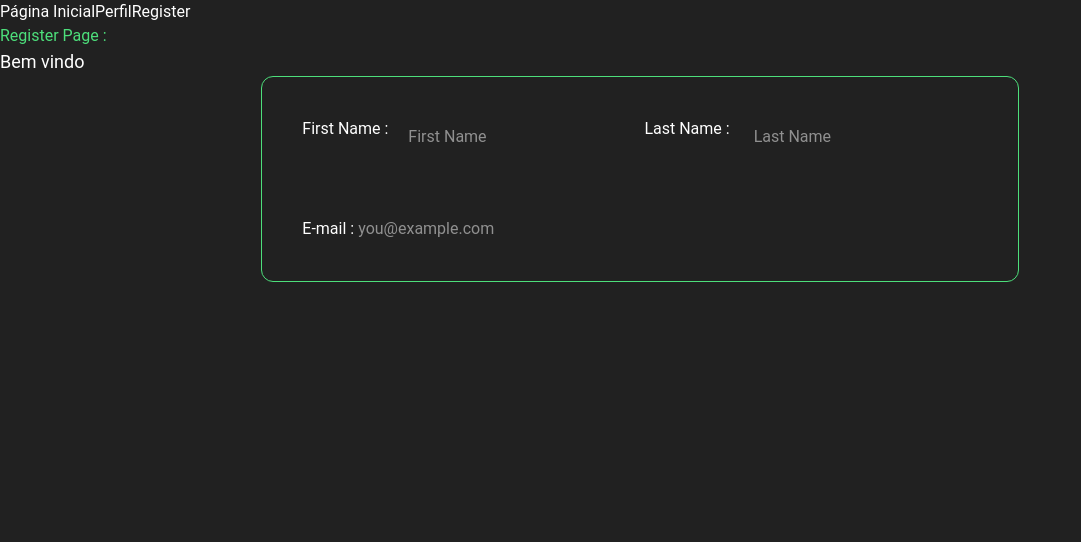
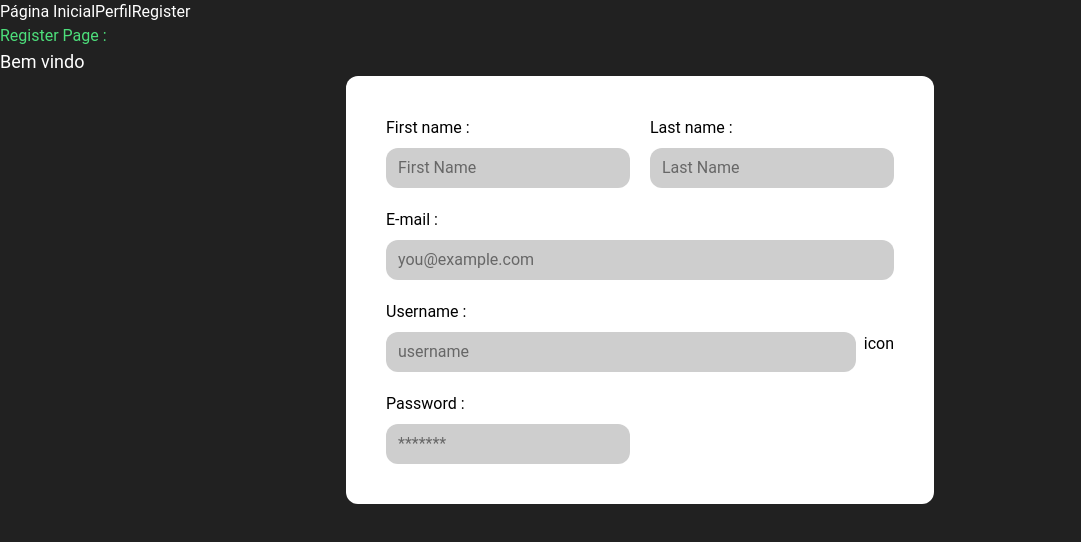
Before and after one commit to joaoliveira6704/pw1-fincance-tracker, a Vue app: page /register in a window 1280 px wide. Shown: the top 542 px of the page, without its empty margins (0-1081 px from the left). Built offline with nearby package versions, Linux system fonts and the light colour scheme.

Commit message:
feat-auth: created grid system for inputs and tested regex for password verification

```diff
--- a/main.css
+++ b/main.css
@@ -1,5 +1,5 @@
+@import url("https://fonts.googleapis.com/css2?family=Roboto:ital,wght@0,718;1,718&display=swap");
 @import "tailwindcss";
-@import url("https://fonts.googleapis.com/css2?family=Roboto:ital,wght@0,718;1,718&display=swap");
 
 :root {
   --primary-bg-color: #212121;
--- a/src/views/RegisterView.vue
+++ b/src/views/RegisterView.vue
@@ -1,12 +1,18 @@
 <script>
+import { useUsersStore } from "@/stores/usersStore";
 export default {
   data() {
     return {
       firstName: "",
       lastName: "",
+      password: "",
     };
   },
 };
+
+let text = "Visit W3Schools";
+let n = text.match(/4/i);
+console.log(n);
 </script>
 
 <template>
@@ -17,24 +23,25 @@ export default {
     <span class="text-stackrgreen-200">{{ firstName }} {{ lastName }}</span>
   </h1>
   <form
-    class="border m-auto border-stackrgreen-500 flex flex-col w-fit p-10 py-10 gap-y-15 rounded-xl"
+    class="m-auto bg-white text-black flex flex-col w-fit p-10 py-10 gap-y-15 rounded-xl"
   >
-    <div class="flex flex-row gap-x-5">
-      <div class="flex flex-row gap-x-2">
-        <label for="firstName">First Name :</label>
+    <div class="grid grid-cols-2 grid-rows-4 gap-x-5 gap-y-5">
+      <!-- grid setup -->
+      <div class="flex flex-col gap-y-2">
+        <label for="firstName">First name :</label>
         <input
-          class="bg-grey-100 rounded-xl px-1 py-2 focus:bg-[#9e9e9e]/50 focus:outline-none"
+          class="bg-[#9e9e9e]/50 rounded-xl px-3 py-2 hover:bg-[#C5C4CB]/50 focus:bg-[#C5C4CB]/50 focus:outline-none"
           name="firstName"
           type="text"
           v-model="firstName"
-          placeholder="  First Name"
+          placeholder="First Name"
           autocapitalize="on"
         />
       </div>
-
-      <label for="lastName">Last Name :</label>
+      <div class="flex flex-col gap-y-2">
+        <label for="lastName">Last name :</label>
         <input
-        class="bg-grey-100 rounded-sm px-1"
+          class="bg-[#9e9e9e]/50 rounded-xl px-3 py-2 hover:bg-[#C5C4CB]/50 focus:bg-[#C5C4CB]/50 focus:outline-none"
           name="lastName"
           type="text"
           v-model="lastName"
@@ -42,15 +49,40 @@ export default {
           autocapitalize="on"
         />
       </div>
-    <div>
+      <div class="flex flex-col gap-y-2 col-span-2">
         <label for="e-mail">E-mail :</label>
         <input
-        class="bg-grey-100 rounded-sm px-1"
+          class="bg-[#9e9e9e]/50 rounded-xl px-3 py-2 hover:bg-[#C5C4CB]/50 focus:bg-[#C5C4CB]/50 focus:outline-none"
           name="e-mail"
           type="text"
           placeholder="you@example.com"
           autocapitalize="on"
         />
+      </div>
+      <div class="flex flex-col gap-y-2 col-span-2">
+        <label for="username">Username :</label>
+        <div class="flex flex-row flex-justify-center gap-2">
+          <input
+            class="bg-[#9e9e9e]/50 rounded-xl px-3 py-2 hover:bg-[#C5C4CB]/50 focus:bg-[#C5C4CB]/50 focus:outline-none grow"
+            name="username"
+            type="text"
+            placeholder="username"
+            autocapitalize="on"
+          />
+          <p>icon</p>
+        </div>
+      </div>
+      <div class="flex flex-col gap-y-2">
+        <label for="password">Password :</label>
+        <input
+          class="bg-[#9e9e9e]/50 rounded-xl px-3 py-2 hover:bg-[#C5C4CB]/50 focus:bg-[#C5C4CB]/50 focus:outline-none"
+          name="firstName"
+          type="password"
+          v-model="password"
+          placeholder="*******"
+          autocapitalize="on"
+        />
+      </div>
     </div>
   </form>
 </template>
```
Lines whose indentation alone changed are shown as unchanged.
